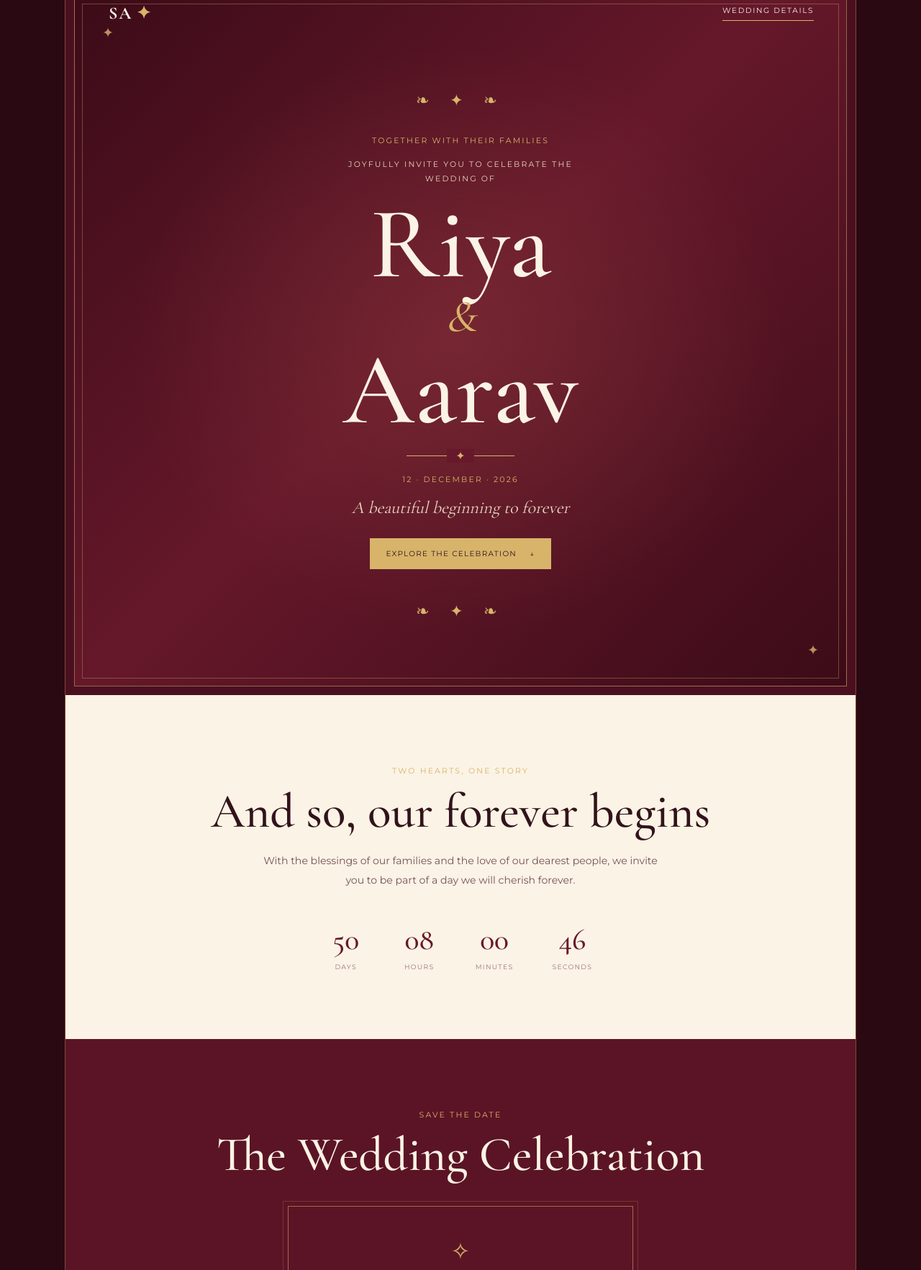
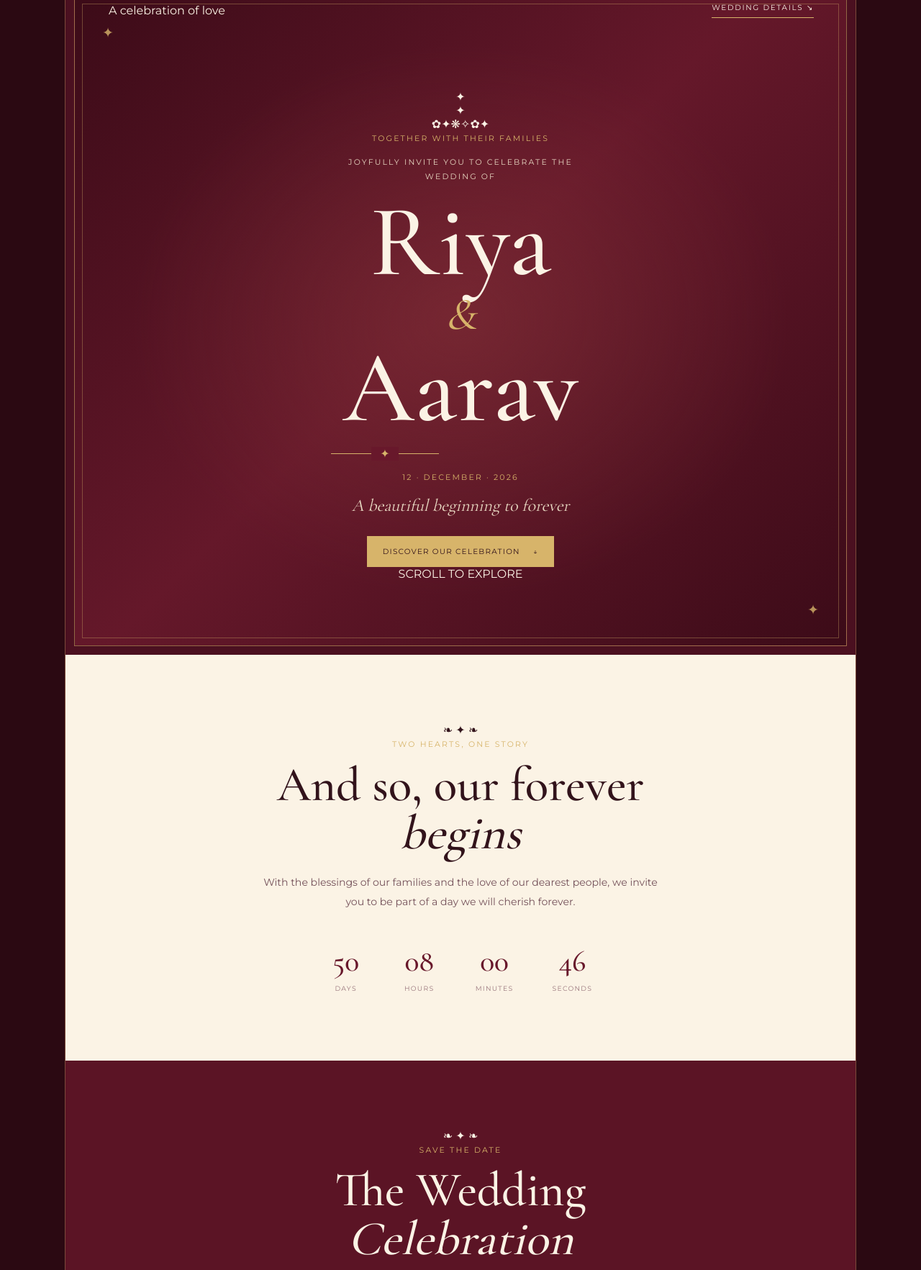
Before and after one commit to SaurabhMehta93/saurabh-aicreates-digital-invitations, a plain HTML site: page index.html in a window 1280 px wide. Shown: the part 18-1783 px from the top of the page at 72% size. Drawn offline with nearby package versions, Linux system fonts and the light colour scheme.

Commit message:
Remove SA logo and add animated royal hero

```diff
--- a/index.html
+++ b/index.html
@@ -4,34 +4,44 @@
   <meta charset="utf-8">
   <meta name="viewport" content="width=device-width, initial-scale=1">
   <meta name="theme-color" content="#4b1020">
-  <meta name="description" content="A royal, personalized digital wedding invitation by Saurabh.AICreates.">
+  <meta name="description" content="A royal, personalized digital wedding invitation.">
   <title>Riya & Aarav | Wedding Invitation</title>
   <link rel="stylesheet" href="assets/css/styles.css">
   <script src="assets/js/main.js" defer></script>
 </head>
 <body>
+  <div class="ambient ambient-one" aria-hidden="true"></div>
+  <div class="ambient ambient-two" aria-hidden="true"></div>
   <div class="page-frame">
     <header class="topbar">
-      <a class="brand" href="#home" aria-label="Saurabh AICreates home">SA<span>✦</span></a>
-      <a class="top-link" href="#events">Wedding Details</a>
+      <span class="topbar-note">A celebration of love</span>
+      <a class="top-link" href="#events">Wedding Details <span>↘</span></a>
     </header>
 
     <main>
       <section class="hero" id="home">
-        <div class="ornament ornament-top" aria-hidden="true">❧ ✦ ❧</div>
-        <p class="eyebrow">Together with their families</p>
-        <p class="invite-line">Joyfully invite you to celebrate the wedding of</p>
-        <h1><span>Riya</span><i>&</i><span>Aarav</span></h1>
-        <div class="gold-rule"><span>✦</span></div>
-        <p class="date">12 · DECEMBER · 2026</p>
-        <p class="hero-note">A beautiful beginning to forever</p>
-        <a class="gold-button" href="#events">Explore the Celebration <span>↓</span></a>
-        <div class="ornament ornament-bottom" aria-hidden="true">❧ ✦ ❧</div>
+        <div class="corner corner-tl" aria-hidden="true">✦</div>
+        <div class="corner corner-br" aria-hidden="true">✦</div>
+        <div class="hero-glow" aria-hidden="true"></div>
+        <div class="floating-petals" aria-hidden="true">
+          <span>✿</span><span>✦</span><span>❋</span><span>✧</span><span>✿</span><span>✦</span>
+        </div>
+        <div class="hero-content">
+          <p class="eyebrow reveal">Together with their families</p>
+          <p class="invite-line reveal delay-1">Joyfully invite you to celebrate the wedding of</p>
+          <h1 class="reveal delay-2"><span>Riya</span><i>&</i><span>Aarav</span></h1>
+          <div class="gold-rule reveal delay-3"><span>✦</span></div>
+          <p class="date reveal delay-3">12 · DECEMBER · 2026</p>
+          <p class="hero-note reveal delay-4">A beautiful beginning to forever</p>
+          <a class="gold-button reveal delay-4" href="#story">Discover Our Celebration <span>↓</span></a>
+        </div>
+        <div class="scroll-cue" aria-hidden="true"><span></span>SCROLL TO EXPLORE</div>
       </section>
 
-      <section class="intro section" id="story">
+      <section class="intro section reveal-on-scroll" id="story">
+        <div class="section-flourish" aria-hidden="true">❧ <span>✦</span> ❧</div>
         <p class="eyebrow">Two hearts, one story</p>
-        <h2>And so, our forever begins</h2>
+        <h2>And so, our forever<br><em>begins</em></h2>
         <p class="body-copy">With the blessings of our families and the love of our dearest people, we invite you to be part of a day we will cherish forever.</p>
         <div class="countdown" aria-label="Countdown to the wedding">
           <div><strong id="days">--</strong><span>Days</span></div>
@@ -41,28 +51,32 @@
         </div>
       </section>
 
-      <section class="events section" id="events">
+      <section class="events section reveal-on-scroll" id="events">
+        <div class="section-flourish" aria-hidden="true">❧ <span>✦</span> ❧</div>
         <p class="eyebrow">Save the date</p>
-        <h2>The Wedding Celebration</h2>
+        <h2>The Wedding<br><em>Celebration</em></h2>
         <div class="event-card">
           <span class="event-symbol" aria-hidden="true">✧</span>
           <p class="event-label">The Wedding Ceremony</p>
           <h3>12 December 2026</h3>
-          <p>6:30 PM onwards</p>
+          <p class="event-time">6:30 PM onwards</p>
+          <div class="event-divider">✦</div>
           <p class="venue">The Royal Palace Gardens<br>Surat, Gujarat</p>
-          <a class="text-link" href="https://maps.google.com/?q=Surat%2C%20Gujarat" target="_blank" rel="noreferrer">View location ↗</a>
+          <a class="text-link" href="https://maps.google.com/?q=Surat%2C%20Gujarat" target="_blank" rel="noreferrer">View location <span>↗</span></a>
         </div>
       </section>
 
-      <section class="closing section">
+      <section class="closing section reveal-on-scroll">
+        <div class="section-flourish" aria-hidden="true">❧ <span>✦</span> ❧</div>
         <p class="eyebrow">With love and blessings</p>
-        <h2>Your presence is our present</h2>
+        <h2>Your presence<br>is our <em>present</em></h2>
         <p class="body-copy">We cannot wait to celebrate this special beginning with you.</p>
-        <p class="signature">Riya & Aarav</p>
+        <p class="signature">Riya <span>&</span> Aarav</p>
+        <p class="closing-date">12 · 12 · 2026</p>
       </section>
     </main>
 
-    <footer><span>Made with love by</span> <strong>Saurabh.AICreates</strong></footer>
+    <footer><span>Crafted with love</span><span class="footer-star">✦</span><strong>Saurabh.AICreates</strong></footer>
   </div>
 </body>
 </html>
```
